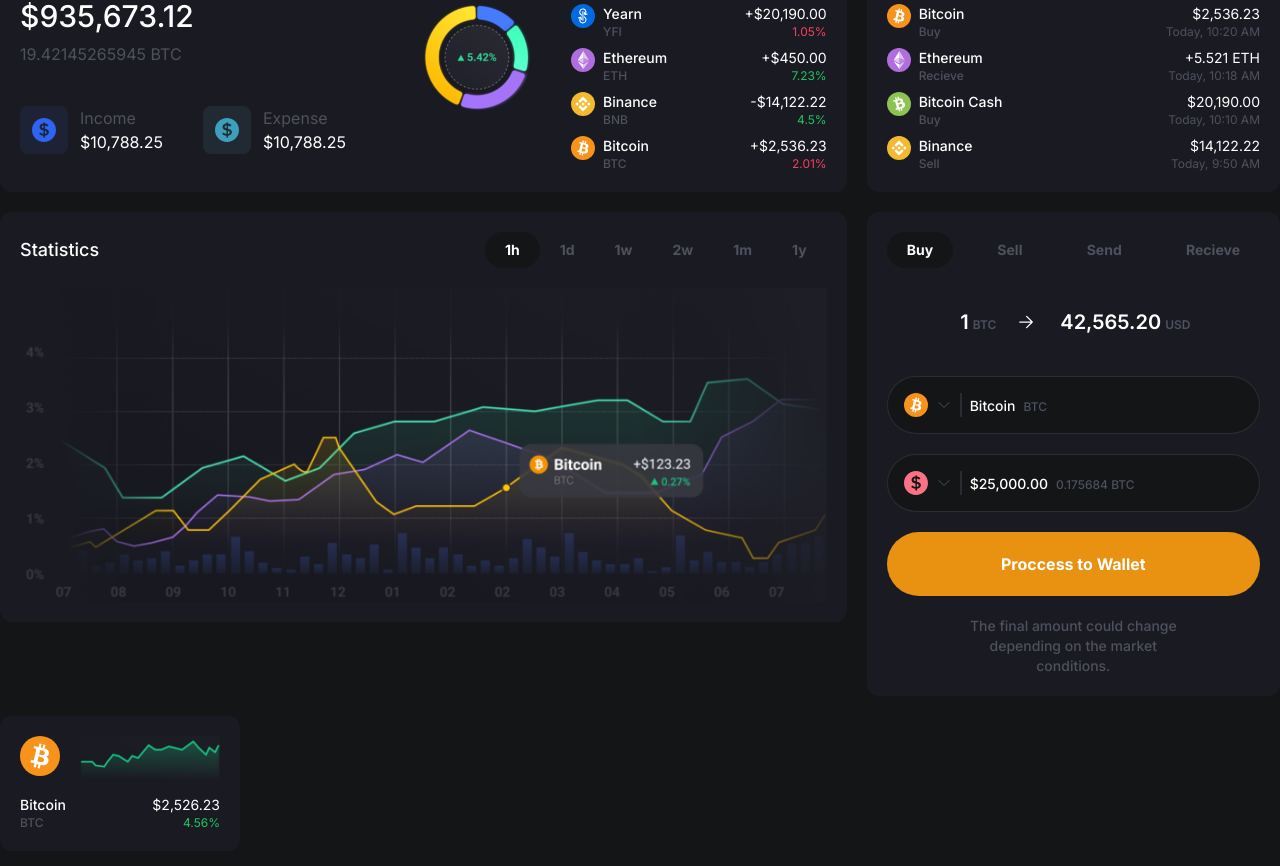
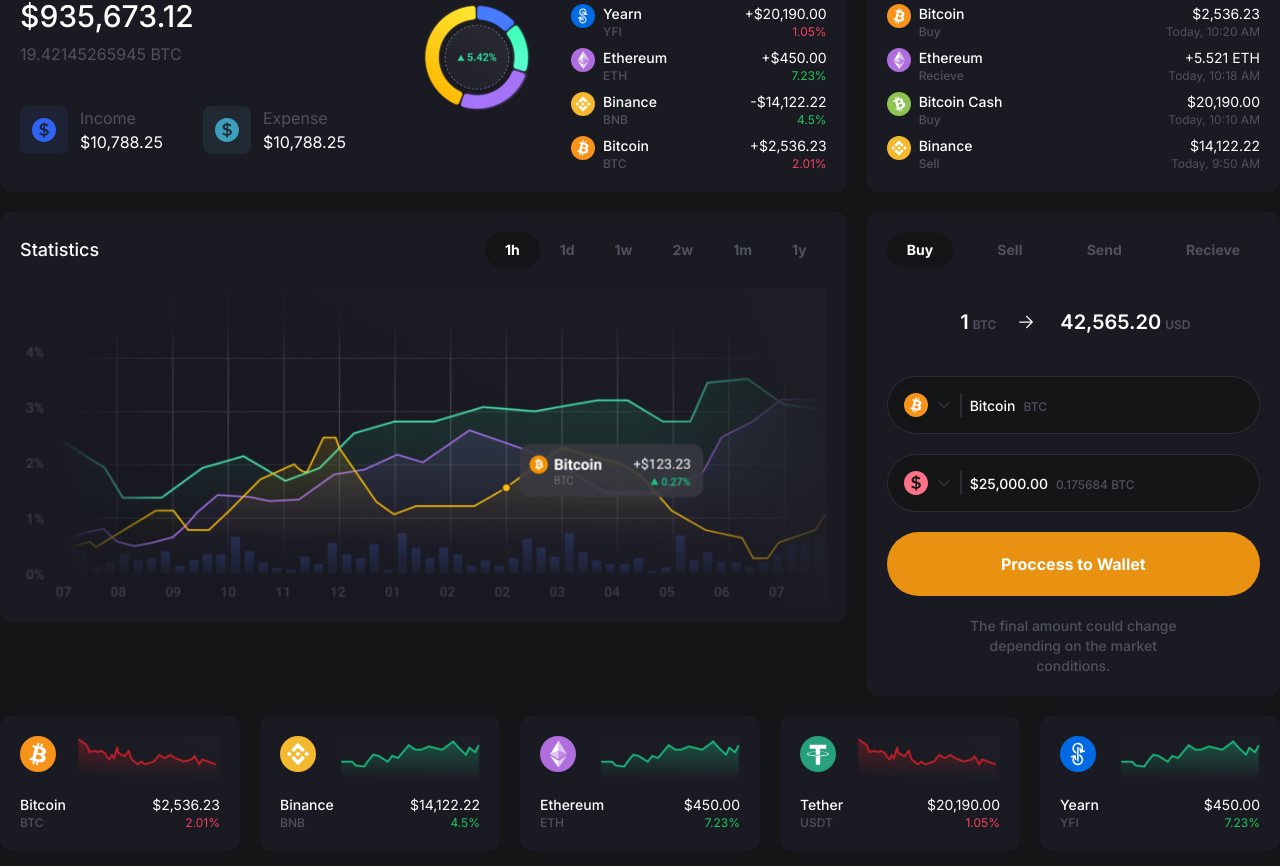
Before and after one commit to amir-rh99/crypto-dashboard, a Next.js app: page / in a window 1280 px wide. Shown: the part 146-1012 px from the top of the page. Built offline with nearby package versions, Linux system fonts and the light colour scheme.

Commit message:
add cryptoPrice model and add to Crypto List

```diff
--- a/app/components/Crypto.tsx
+++ b/app/components/Crypto.tsx
@@ -1,31 +1,36 @@
+import { CryptoPriceInterfcae } from "../models/CryptoPrice"
 import Card from "./Card"
 
-const Crypto = () => {
+const Crypto = ({crypto}:{crypto: CryptoPriceInterfcae}) => {
   return (
     <Card>
         <div className="flex flex-col gap-4">
             <div className="flex justify-between">
-                <span>
-                    <svg className="w-10" xmlns="http://www.w3.org/2000/svg" viewBox="0 0 32 32"><g fill="none" fillRule="evenodd"><circle cx="16" cy="16" r="16" fill="#F7931A"/><path fill="#FFF" fillRule="nonzero" d="M23.189 14.02c.314-2.096-1.283-3.223-3.465-3.975l.708-2.84-1.728-.43-.69 2.765c-.454-.114-.92-.22-1.385-.326l.695-2.783L15.596 6l-.708 2.839c-.376-.086-.746-.17-1.104-.26l.002-.009-2.384-.595-.46 1.846s1.283.294 1.256.312c.7.175.826.638.805 1.006l-.806 3.235c.048.012.11.03.18.057l-.183-.045-1.13 4.532c-.086.212-.303.531-.793.41.018.025-1.256-.313-1.256-.313l-.858 1.978 2.25.561c.418.105.828.215 1.231.318l-.715 2.872 1.727.43.708-2.84c.472.127.93.245 1.378.357l-.706 2.828 1.728.43.715-2.866c2.948.558 5.164.333 6.097-2.333.752-2.146-.037-3.385-1.588-4.192 1.13-.26 1.98-1.003 2.207-2.538zm-3.95 5.538c-.533 2.147-4.148.986-5.32.695l.95-3.805c1.172.293 4.929.872 4.37 3.11zm.535-5.569c-.487 1.953-3.495.96-4.47.717l.86-3.45c.975.243 4.118.696 3.61 2.733z"/></g></svg>
+                <span className="inline-block w-10 scale-150 origin-top-left">
+                    {crypto.crypto.icon}
                 </span>
-                <img src="/images/chart3.png" />
+                <img src={
+                    crypto.increase ? '/images/chart3.png' : '/images/chart4.png'
+                } />
             </div>
             <div>
                 <div className="flex justify-between">
                     <div className="flex flex-col">
                         <span className="text-title text-sm font-medium">
-                            Bitcoin
+                            {crypto.crypto.name}
                         </span>
                         <span className="text-xs text-info font-medium">
-                            BTC
+                            {crypto.crypto.id}
                         </span>
                     </div>
                     <div className="flex flex-col items-end">
                         <span className="text-title text-sm">
-                            $2,526.23
+                            {crypto.price}
                         </span>
-                        <span className="text-green-500 text-xs">
-                            4.56%
+                        <span className={`${
+                            crypto.increase ? 'text-green-500' : 'text-rose-500'
+                        } text-xs`}>
+                            {crypto.percent}
                         </span>
                     </div>
                 </div>
--- a/app/components/CryptoList.tsx
+++ b/app/components/CryptoList.tsx
@@ -1,9 +1,12 @@
+import { getCryptoPriceList } from "../lib/cryptoPrice"
 import Crypto from "./Crypto"
+
+const cryptoPriceList = getCryptoPriceList()
 
 const CryptoList = () => {
   return (
     <div className="grid grid-cols-5 gap-5">
-        <Crypto />
+        { cryptoPriceList.map(item => <Crypto key={item.crypto.name} crypto={item} />) }
     </div>
   )
 }
--- /dev/null
+++ b/app/lib/cryptoPrice.ts
@@ -0,0 +1,39 @@
+import { CryptoPriceInterfcae } from "../models/CryptoPrice";
+import { getCryptoInfo } from "./cryptoInfo";
+
+const cryptoPriceList: CryptoPriceInterfcae[] = [
+    {
+        crypto: getCryptoInfo("BTC"),
+        increase: false,
+        percent: "2.01%",
+        price: "$2,536.23"
+    },
+    {
+        crypto: getCryptoInfo("BNB"),
+        increase: true,
+        percent: "4.5%",
+        price: "$14,122.22"
+    },
+    {
+        crypto: getCryptoInfo("ETH"),
+        increase: true,
+        percent: "7.23%",
+        price: "$450.00"
+    },
+    {
+        crypto: getCryptoInfo("USDT"),
+        increase: false,
+        percent: "1.05%",
+        price: "$20,190.00"
+    },
+    {
+        crypto: getCryptoInfo("YFI"),
+        increase: true,
+        percent: "7.23%",
+        price: "$450.00"
+    },
+]
+
+export const getCryptoPriceList = (): CryptoPriceInterfcae[] => {
+    return cryptoPriceList
+}
--- /dev/null
+++ b/app/models/CryptoPrice.ts
@@ -0,0 +1,8 @@
+import { CryptoInfoInterface } from "./Crypto";
+
+export interface CryptoPriceInterfcae {
+    crypto: CryptoInfoInterface
+    price: string
+    percent: string
+    increase: boolean
+}
```
